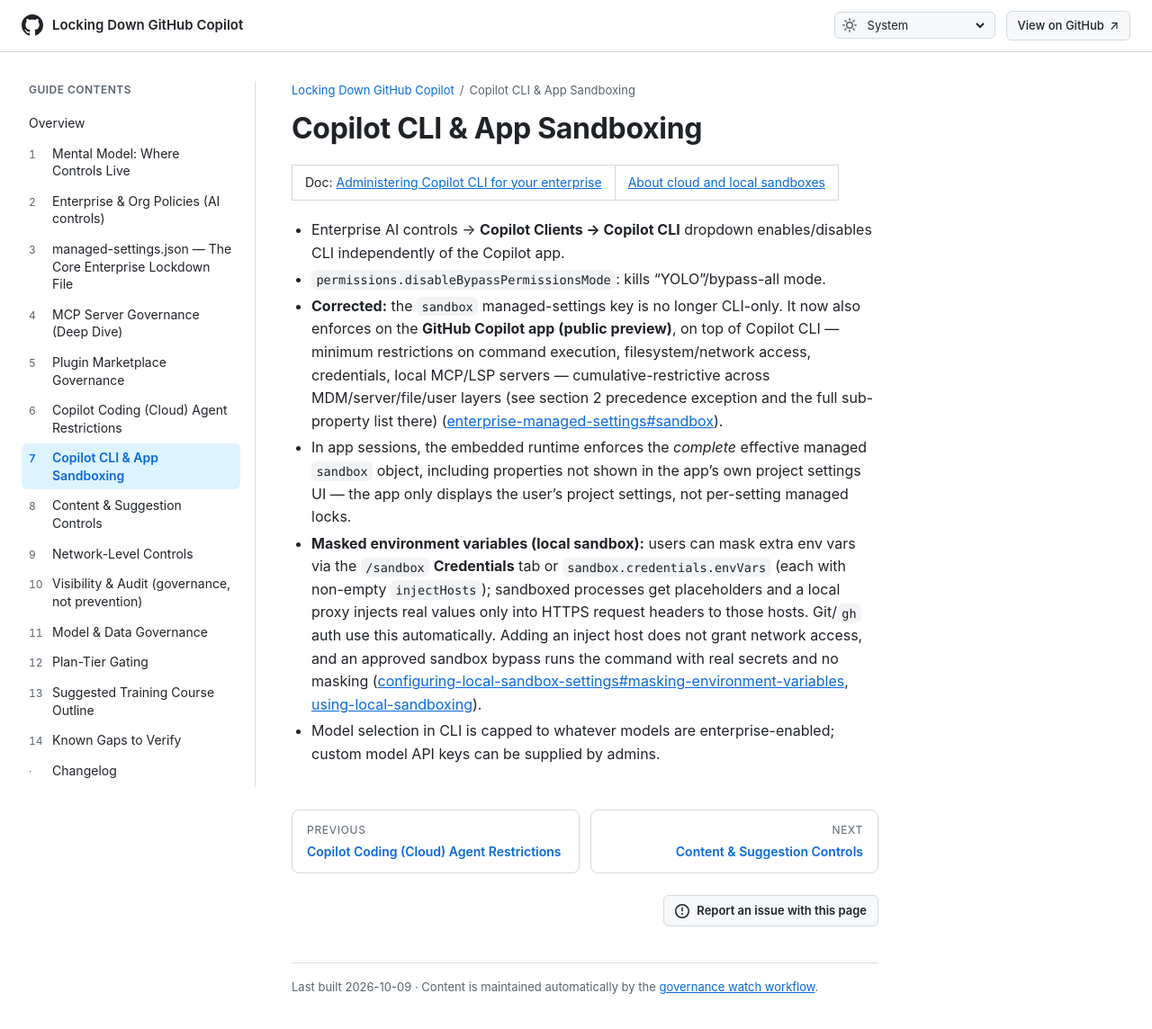
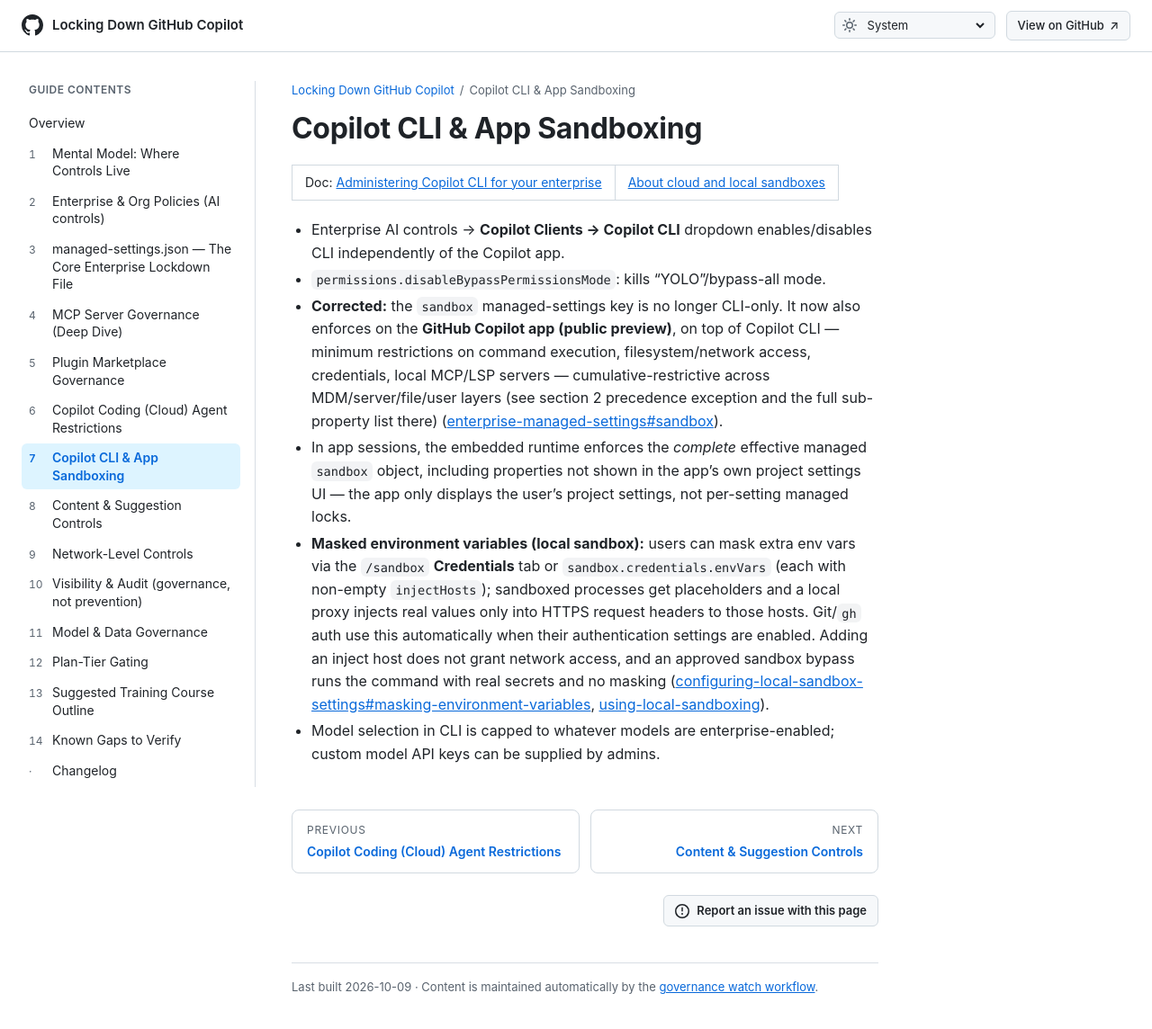
Before and after one commit to beardofedu/copilot-governance-training, a Jekyll site: the page built from docs/sections/cli-sandboxing.md, in a window 1280 px wide and 1172 px high. Shown: the top 1144 px of the window at 90% size. Built offline with Jekyll 4.4.1, drawn with Linux system fonts in a browser that asks for light colours.

Commit message:
Revise CLI sandboxing documentation for clarity
Updated CLI sandboxing documentation to clarify the enforcement of the 'sandbox' key and the handling of masked environment variables.

Co-authored-by: Copilot Autofix powered by AI <175728472+Copilot@users.noreply.github.com>

```diff
--- a/docs/sections/cli-sandboxing.md
+++ b/docs/sections/cli-sandboxing.md
@@ -13,5 +13,5 @@ Doc: [Administering Copilot CLI for your enterprise](https://docs.github.com/en/
 - `permissions.disableBypassPermissionsMode`: kills "YOLO"/bypass-all mode.
 - **Corrected:** the `sandbox` managed-settings key is no longer CLI-only. It now also enforces on the **GitHub Copilot app (public preview)**, on top of Copilot CLI — minimum restrictions on command execution, filesystem/network access, credentials, local MCP/LSP servers — cumulative-restrictive across MDM/server/file/user layers (see section 2 precedence exception and the full sub-property list there) ([enterprise-managed-settings#sandbox](https://docs.github.com/en/copilot/reference/enterprise-administrators/enterprise-managed-settings#sandbox)).
 - In app sessions, the embedded runtime enforces the *complete* effective managed `sandbox` object, including properties not shown in the app's own project settings UI — the app only displays the user's project settings, not per-setting managed locks.
-- **Masked environment variables (local sandbox):** users can mask extra env vars via the `/sandbox` **Credentials** tab or `sandbox.credentials.envVars` (each with non-empty `injectHosts`); sandboxed processes get placeholders and a local proxy injects real values only into HTTPS request headers to those hosts. Git/`gh` auth use this automatically. Adding an inject host does not grant network access, and an approved sandbox bypass runs the command with real secrets and no masking ([configuring-local-sandbox-settings#masking-environment-variables](https://docs.github.com/en/copilot/how-tos/cloud-and-local-sandboxes/configuring-local-sandbox-settings#masking-environment-variables), [using-local-sandboxing](https://docs.github.com/en/copilot/how-tos/cloud-and-local-sandboxes/using-local-sandboxing)).
+- **Masked environment variables (local sandbox):** users can mask extra env vars via the `/sandbox` **Credentials** tab or `sandbox.credentials.envVars` (each with non-empty `injectHosts`); sandboxed processes get placeholders and a local proxy injects real values only into HTTPS request headers to those hosts. Git/`gh` auth use this automatically when their authentication settings are enabled. Adding an inject host does not grant network access, and an approved sandbox bypass runs the command with real secrets and no masking ([configuring-local-sandbox-settings#masking-environment-variables](https://docs.github.com/en/copilot/how-tos/cloud-and-local-sandboxes/configuring-local-sandbox-settings#masking-environment-variables), [using-local-sandboxing](https://docs.github.com/en/copilot/how-tos/cloud-and-local-sandboxes/using-local-sandboxing)).
 - Model selection in CLI is capped to whatever models are enterprise-enabled; custom model API keys can be supplied by admins.
```
